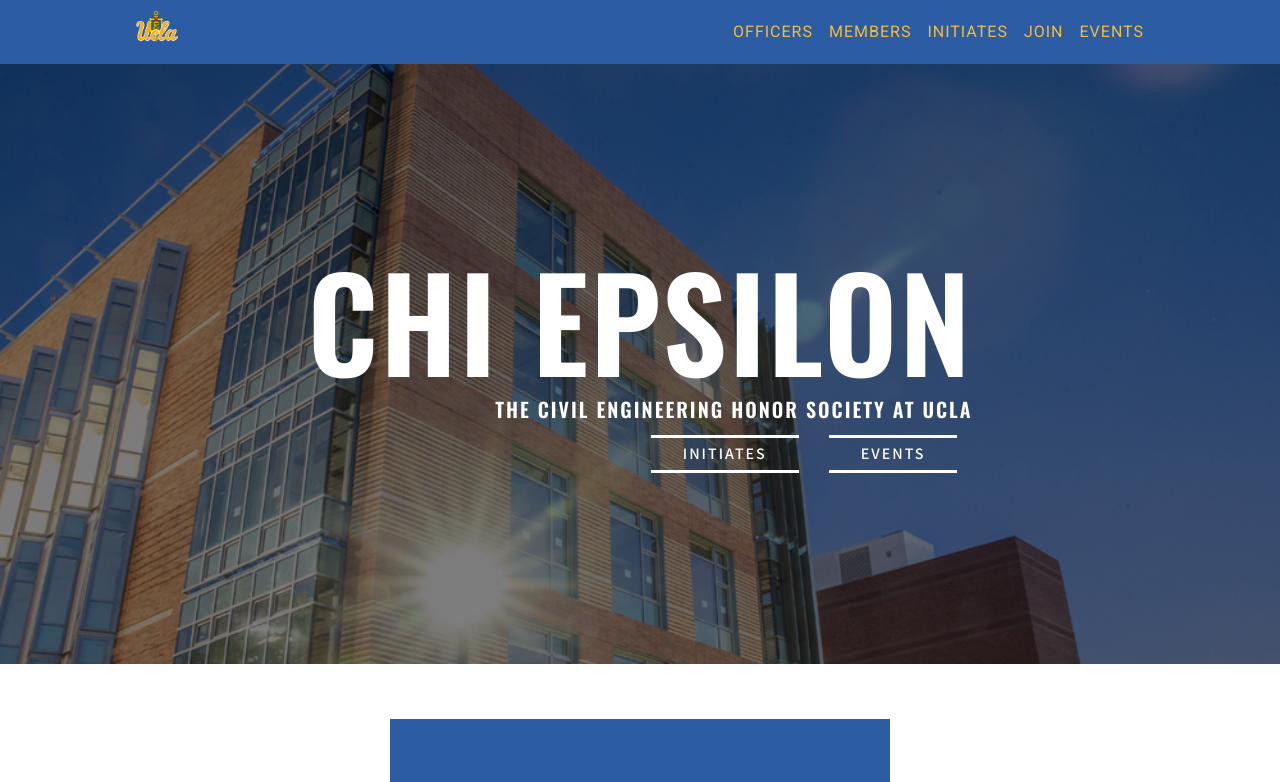
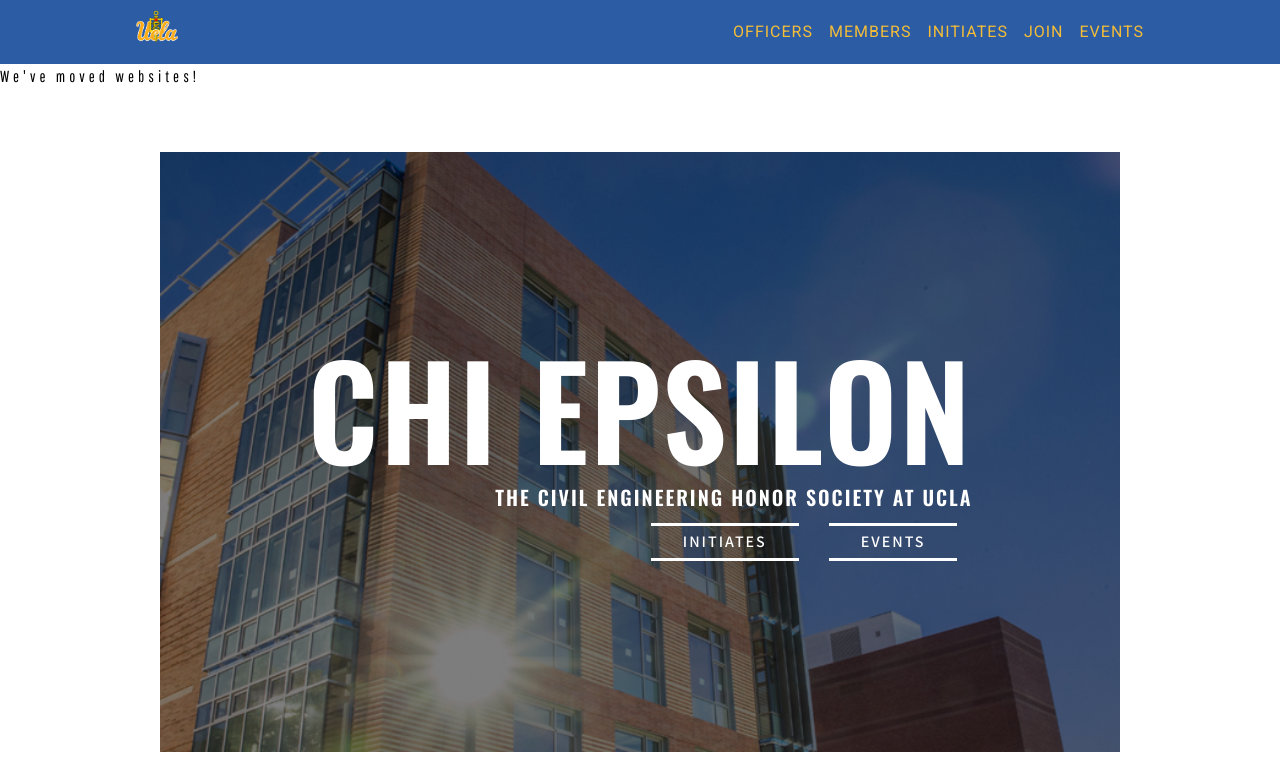
Before and after one commit to uclachiepsilon/uclachiepsilon.github.io, a plain HTML site: page index.html in a window 1280 px wide. Shown: the top 782 px of the page. Drawn offline with nearby package versions, Linux system fonts and the light colour scheme.

Commit message:
Update index.html

```diff
--- a/index.html
+++ b/index.html
@@ -48,6 +48,13 @@ UCLA Chi Epsilon
 </head>
 
 <div class="main">
+
+  <div class="page-title">
+    <div class="new-site">
+      <a href="https://uclaxe.wixsite.com/site" target="_blank">We've moved websites!</a>
+    </div>
+</div>
+<div class="container thin">
 
   <div class="frontpage-header first">
     <div class="overlay">
```
